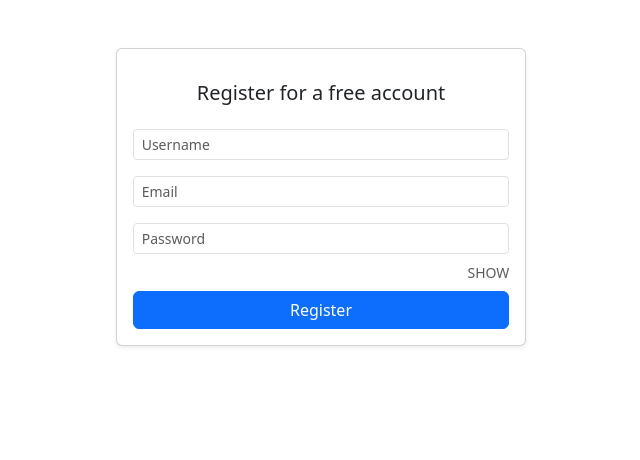
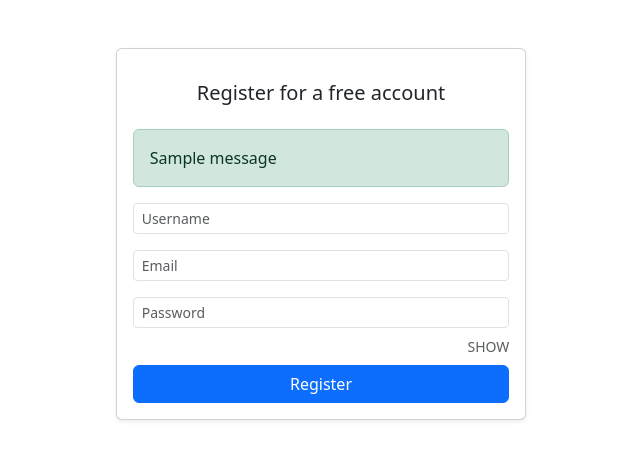
Before and after one commit to bigpandaboy2/expenseswebsiteapp, a Django app: page /authentication/register in a window 1280 px wide. Shown: the top 460 px of the page, without its empty margins (319-959 px from the left). Run offline with Django 5.2, Linux system fonts and the light colour scheme; tables that the repository leaves empty hold one stand-in row (values such as "Sample post"); one stand-in notice (Sample message) is shown; some libraries are stand-ins or nearby versions.

Commit message:
alert system

```diff
--- a/authentication/views.py
+++ b/authentication/views.py
@@ -5,6 +5,7 @@ from django.http import JsonResponse
 from django.contrib.auth.models import User
 from django.core.validators import validate_email
 from django.core.exceptions import ValidationError
+from django.contrib import messages
 
 class UsernameValidationView(View):
     def post(self, request):
@@ -30,6 +31,13 @@ class RegistrationView(View):
     def get(self, request):
         return render(request, 'authentication/register.html')
 
+    def post(self, request):
+        messages.success(request, 'Success kaif')
+        messages.warning(request, 'Warning sad')
+        messages.info(request, 'Info kaif')
+        messages.error(request, 'Error sad')
+        return render(request, 'authentication/register.html')
+
 
 class EmailValidationView(View):
     def post(self, request):
--- a/expenseswebsite/settings.py
+++ b/expenseswebsite/settings.py
@@ -13,10 +13,10 @@ https://docs.djangoproject.com/en/5.1/ref/settings/
 import os
 from pathlib import Path
 import django_heroku
+from django.contrib import messages
 
 # Build paths inside the project like this: BASE_DIR / 'subdir'.
 BASE_DIR = Path(__file__).resolve().parent.parent
-
 
 # Quick-start development settings - unsuitable for production
 # See https://docs.djangoproject.com/en/5.1/howto/deployment/checklist/
@@ -132,3 +132,7 @@ STATIC_ROOT = os.path.join(BASE_DIR, 'static')
 DEFAULT_AUTO_FIELD = 'django.db.models.BigAutoField'
 
 django_heroku.settings(locals())
+
+MESSAGE_TAGS={
+    messages.ERROR: 'danger'
+}
--- a/templates/authentication/register.html
+++ b/templates/authentication/register.html
@@ -12,6 +12,8 @@
 
                 <form action="" method="post">
                     {% csrf_token %}
+
+                    {% include 'partials/_messages.html' %}
 
                     <div class="form-group mb-3">
                         <input
--- /dev/null
+++ b/templates/partials/_messages.html
@@ -0,0 +1,9 @@
+{% if messages %}
+<div class="messages">
+    {% for message in messages %}
+    <div{% if message.tags %} class="alert alert-sm alert-{{ message.tags }}"{% endif %}>
+        {{ message }}
+    </div>
+    {% endfor %}
+</ul>
+{% endif %}
```
